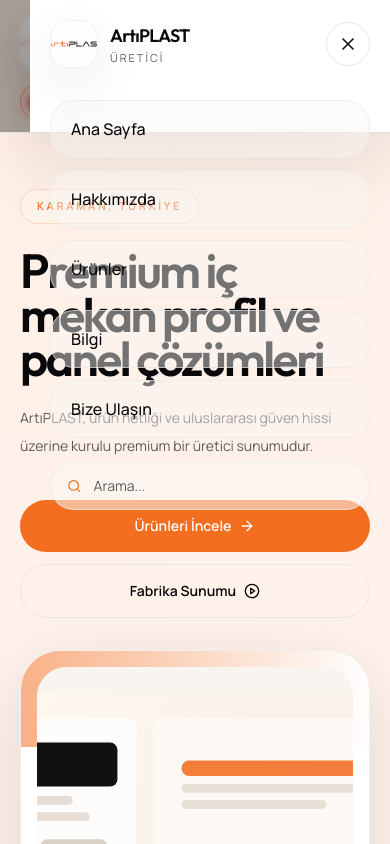
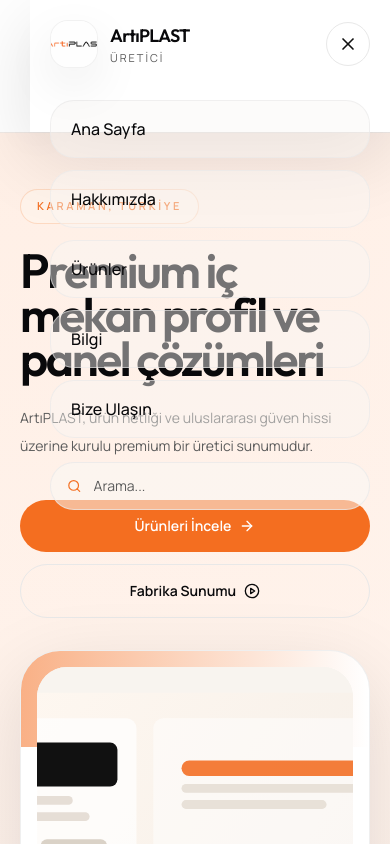
Before and after one commit to artiplastfab/artiplast-site, a Next.js app: page / in a window 390 px wide. Both pictures are taken after a click on the element 348 px from the left and 42 px from the top of the page. Shown: the top 844 px of the page. Built offline with nearby package versions, Linux system fonts and the light colour scheme.

Commit message:
fix mobile menu background opacity

```diff
--- a/components/mobile-menu.tsx
+++ b/components/mobile-menu.tsx
@@ -31,7 +31,7 @@
     <>
       <div onClick={() => setOpen(true)}>{trigger}</div>
       {open ? (
-        <div className="fixed inset-0 z-50 bg-ink/35 backdrop-blur-sm">
+        <div className="fixed inset-0 z-[80] bg-white">
           <div className="ml-auto flex h-full w-full max-w-[360px] flex-col bg-white px-5 pb-6 pt-5 shadow-lift">
             <div className="flex items-center justify-between gap-3">
               <div className="flex items-center gap-3">
```
